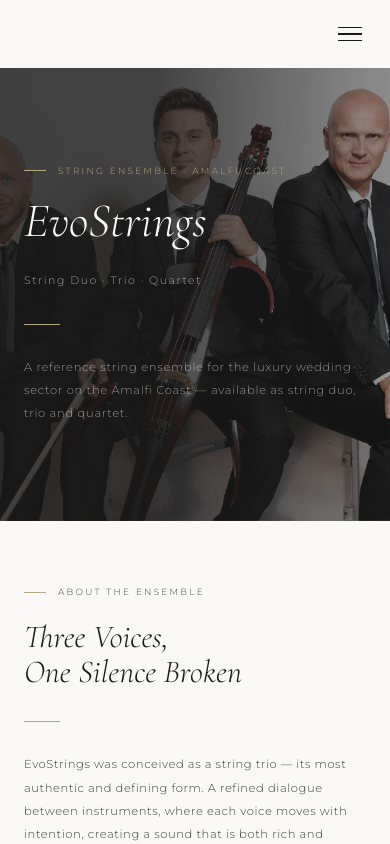
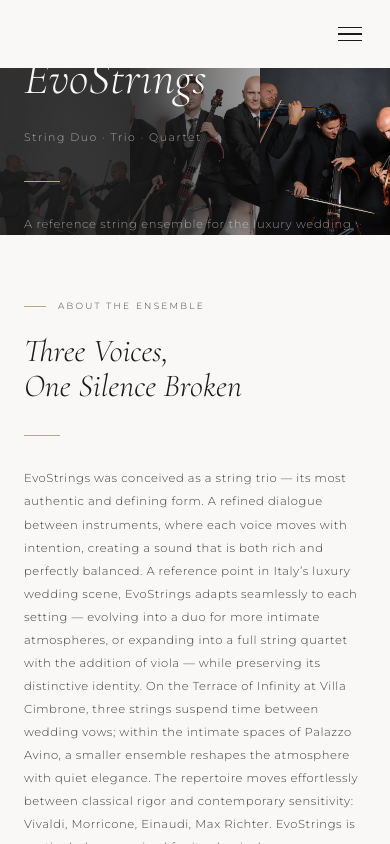
Before and after one commit to doncip82/sito-wedding, a React (Vite) app: page /evostrings in a window 390 px wide. Shown: the top 844 px of the page. Built offline with nearby package versions, Linux system fonts and the light colour scheme.

Commit message:
feat(EvoStrings): replace slideshow with responsive 3-column photo strip
Co-Authored-By: Claude Sonnet 4.6 <noreply@anthropic.com>

```diff
--- a/src/pages/EvoStrings.jsx
+++ b/src/pages/EvoStrings.jsx
@@ -1,25 +1,17 @@
 // pages/EvoStrings.jsx
-import { useEffect, useState } from 'react'
+import { useEffect } from 'react'
 import { ensembles } from '@/data/ensembles.js'
 import { ensembleSchema } from '@/data/schema.js'
 
 const ensemble = ensembles.find(e => e.id === 'evostrings')
 
 const HERO_IMAGES = [
-  { src: '/images/EvoStrings/EvoStrings.jpg',   posClass: 'object-[center_70%] md:object-[center_80%]' },
-  { src: '/images/EvoStrings/EvoStrings 2.jpg', posClass: 'object-[center_60%] md:object-[center_47%]' },
-  { src: '/images/EvoStrings/EvoStrings 3.jpg', posClass: 'object-[center_60%] md:object-[center_44%]' },
+  { src: '/images/EvoStrings/EvoStrings.jpg',   pos: 'center 70%' },
+  { src: '/images/EvoStrings/EvoStrings 2.jpg', pos: 'center 47%' },
+  { src: '/images/EvoStrings/EvoStrings 3.jpg', pos: 'center 44%' },
 ]
 
 export default function EvoStrings() {
-  const [current, setCurrent] = useState(0)
-
-  useEffect(() => {
-    const timer = setInterval(() => {
-      setCurrent(c => (c + 1) % HERO_IMAGES.length)
-    }, 5000)
-    return () => clearInterval(timer)
-  }, [])
 
   useEffect(() => {
     document.title = 'String Quartet & Ensemble for Weddings | EvoStrings | Wedding Music Ravello'
@@ -43,20 +35,27 @@ export default function EvoStrings() {
   return (
     <div className="bg-[#F9F8F7] pt-[68px]">
 
-      {/* Hero — image background */}
-      <section className="relative overflow-hidden px-[clamp(1.5rem,6vw,5rem)] py-[clamp(6rem,14vw,11rem)]">
-        {HERO_IMAGES.map(({ src, posClass }, i) => (
-          <img
-            key={src}
-            src={src}
-            alt="EvoStrings string ensemble performing on the Amalfi Coast"
-            className={`absolute inset-0 w-full h-full object-cover transition-opacity duration-[1800ms] ease-in-out ${posClass}`}
-            style={{ opacity: i === current ? 1 : 0 }}
-          />
-        ))}
+      {/* Hero — photo strip */}
+      <section className="relative overflow-hidden">
+        {/* 3-column responsive photo strip */}
+        <div className="grid grid-cols-3 w-full" style={{ aspectRatio: '21/9' }}>
+          {HERO_IMAGES.map(({ src, pos }) => (
+            <div key={src} className="relative overflow-hidden">
+              <img
+                src={src}
+                alt="EvoStrings string ensemble performing on the Amalfi Coast"
+                className="absolute inset-0 w-full h-full object-cover"
+                style={{ objectPosition: pos }}
+              />
+            </div>
+          ))}
+        </div>
+
+        {/* Text overlay */}
         <div className="absolute inset-0"
-          style={{ background: 'linear-gradient(to right, rgba(26,26,26,.82) 40%, rgba(26,26,26,.45) 100%)' }} />
-        <div className="relative z-10 max-w-4xl">
+          style={{ background: 'linear-gradient(to right, rgba(26,26,26,.85) 35%, rgba(26,26,26,.3) 70%, transparent 100%)' }} />
+        <div className="absolute inset-0 flex items-center px-[clamp(1.5rem,6vw,5rem)]">
+        <div className="max-w-4xl">
           <p className="text-[.56rem] font-light tracking-[.25em] uppercase text-[#B8A882]
             flex items-center gap-3 mb-5">
             <span className="inline-block w-[22px] h-[.5px] bg-[#B8A882]" />
@@ -76,6 +75,7 @@ export default function EvoStrings() {
             A reference string ensemble for the luxury wedding sector on the
             Amalfi Coast — available as string duo, trio and quartet.
           </p>
+        </div>
         </div>
       </section>
 
```
